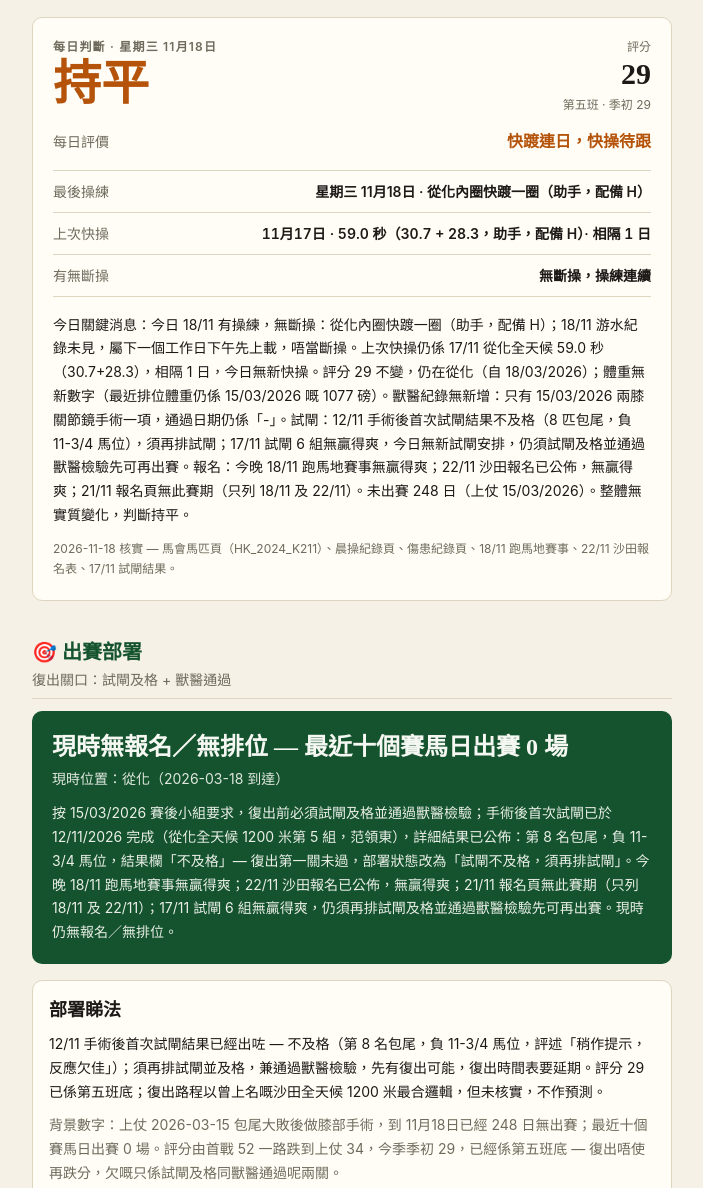
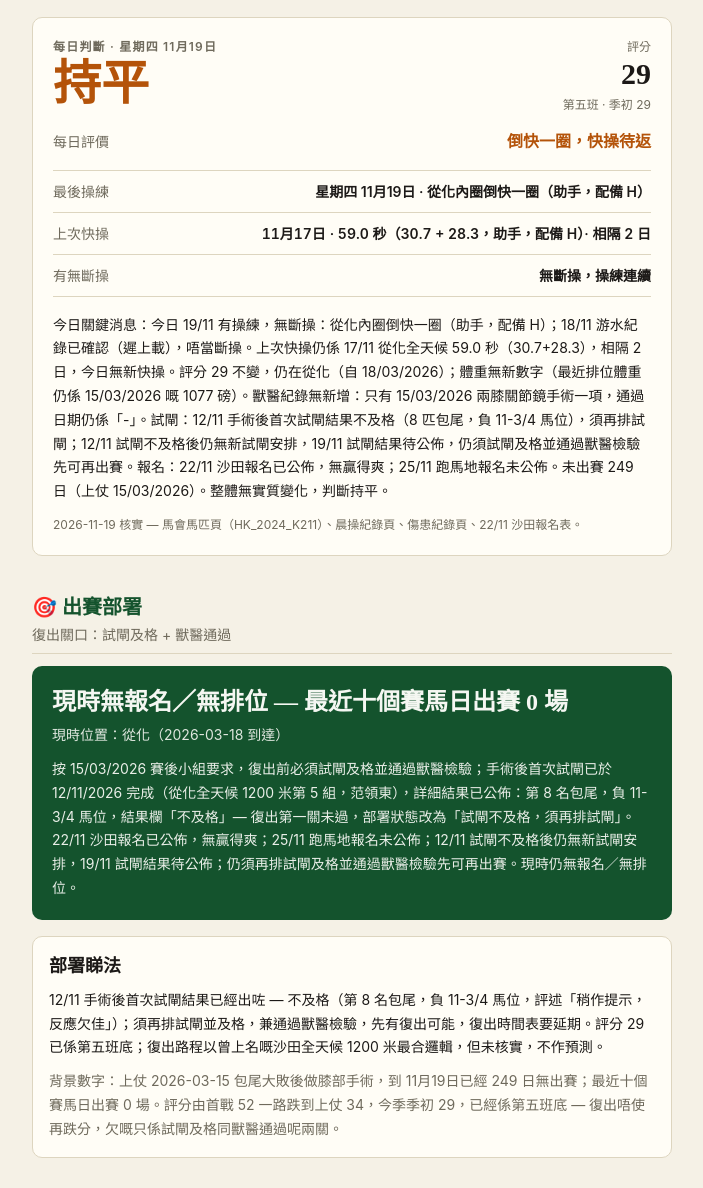
Before and after one commit to taiwah1995/san-zhi-ma-guan-zhu-zu, a plain HTML site: page ying-de-shuang.html in a window 1280 px wide. Shown: the part 1006-2194 px from the top of the page, without its empty margins (288-991 px from the left). Drawn offline with Linux system fonts and the light colour scheme.

Commit message:
Update ying-de-shuang.html (2026-11-19)

```diff
--- a/ying-de-shuang.html
+++ b/ying-de-shuang.html
@@ -475,7 +475,7 @@
       <section class="card" style="margin-top:20px; padding:20px;" aria-label="每日判斷">
         <div class="verdict-head">
           <div>
-            <p class="kicker">每日判斷 · 星期三 11月18日</p>
+            <p class="kicker">每日判斷 · 星期四 11月19日</p>
             <p class="verdict-word font-display">持平</p>
           </div>
           <div class="rating-box">
@@ -486,24 +486,24 @@
         </div>
         <p class="phrase-row">
           <span class="lbl">每日評價</span>
-          <span class="phrase font-display">快踱連日，快操待跟</span>
+          <span class="phrase font-display">倒快一圈，快操待返</span>
         </p>
         <dl class="proof">
           <div>
             <dt>最後操練</dt>
-            <dd>星期三 11月18日 · 從化內圈快踱一圈（助手，配備 H）</dd>
+            <dd>星期四 11月19日 · 從化內圈倒快一圈（助手，配備 H）</dd>
           </div>
           <div>
             <dt>上次快操</dt>
-            <dd class="tnum">11月17日 · 59.0 秒（30.7 + 28.3，助手，配備 H）· 相隔 1 日</dd>
+            <dd class="tnum">11月17日 · 59.0 秒（30.7 + 28.3，助手，配備 H）· 相隔 2 日</dd>
           </div>
           <div>
             <dt>有無斷操</dt>
             <dd>無斷操，操練連續</dd>
           </div>
         </dl>
-        <p class="summary-text">今日關鍵消息：今日 18/11 有操練，無斷操：從化內圈快踱一圈（助手，配備 H）；18/11 游水紀錄未見，屬下一個工作日下午先上載，唔當斷操。上次快操仍係 17/11 從化全天候 59.0 秒（30.7+28.3），相隔 1 日，今日無新快操。評分 29 不變，仍在從化（自 18/03/2026）；體重無新數字（最近排位體重仍係 15/03/2026 嘅 1077 磅）。獸醫紀錄無新增：只有 15/03/2026 兩膝關節鏡手術一項，通過日期仍係「-」。試閘：12/11 手術後首次試閘結果不及格（8 匹包尾，負 11-3/4 馬位），須再排試閘；17/11 試閘 6 組無贏得爽，今日無新試閘安排，仍須試閘及格並通過獸醫檢驗先可再出賽。報名：今晚 18/11 跑馬地賽事無贏得爽；22/11 沙田報名已公佈，無贏得爽；21/11 報名頁無此賽期（只列 18/11 及 22/11）。未出賽 248 日（上仗 15/03/2026）。整體無實質變化，判斷持平。</p>
-        <p class="source-note">2026-11-18 核實 — 馬會馬匹頁（HK_2024_K211）、晨操紀錄頁、傷患紀錄頁、18/11 跑馬地賽事、22/11 沙田報名表、17/11 試閘結果。</p>
+        <p class="summary-text">今日關鍵消息：今日 19/11 有操練，無斷操：從化內圈倒快一圈（助手，配備 H）；18/11 游水紀錄已確認（遲上載），唔當斷操。上次快操仍係 17/11 從化全天候 59.0 秒（30.7+28.3），相隔 2 日，今日無新快操。評分 29 不變，仍在從化（自 18/03/2026）；體重無新數字（最近排位體重仍係 15/03/2026 嘅 1077 磅）。獸醫紀錄無新增：只有 15/03/2026 兩膝關節鏡手術一項，通過日期仍係「-」。試閘：12/11 手術後首次試閘結果不及格（8 匹包尾，負 11-3/4 馬位），須再排試閘；12/11 試閘不及格後仍無新試閘安排，19/11 試閘結果待公佈，仍須試閘及格並通過獸醫檢驗先可再出賽。報名：22/11 沙田報名已公佈，無贏得爽；25/11 跑馬地報名未公佈。未出賽 249 日（上仗 15/03/2026）。整體無實質變化，判斷持平。</p>
+        <p class="source-note">2026-11-19 核實 — 馬會馬匹頁（HK_2024_K211）、晨操紀錄頁、傷患紀錄頁、22/11 沙田報名表。</p>
       </section>
 
       <!-- Deployment -->
@@ -515,12 +515,12 @@
       <section class="deploy-status" aria-label="出賽部署狀態">
         <p class="big font-display">現時無報名／無排位 — 最近十個賽馬日出賽 0 場</p>
         <p class="loc">現時位置：從化（2026-03-18 到達）</p>
-        <p class="req">按 15/03/2026 賽後小組要求，復出前必須試閘及格並通過獸醫檢驗；手術後首次試閘已於 12/11/2026 完成（從化全天候 1200 米第 5 組，范領東），詳細結果已公佈：第 8 名包尾，負 11-3/4 馬位，結果欄「不及格」— 復出第一關未過，部署狀態改為「試閘不及格，須再排試閘」。今晚 18/11 跑馬地賽事無贏得爽；22/11 沙田報名已公佈，無贏得爽；21/11 報名頁無此賽期（只列 18/11 及 22/11）；17/11 試閘 6 組無贏得爽，仍須再排試閘及格並通過獸醫檢驗先可再出賽。現時仍無報名／無排位。</p>
+        <p class="req">按 15/03/2026 賽後小組要求，復出前必須試閘及格並通過獸醫檢驗；手術後首次試閘已於 12/11/2026 完成（從化全天候 1200 米第 5 組，范領東），詳細結果已公佈：第 8 名包尾，負 11-3/4 馬位，結果欄「不及格」— 復出第一關未過，部署狀態改為「試閘不及格，須再排試閘」。22/11 沙田報名已公佈，無贏得爽；25/11 跑馬地報名未公佈；12/11 試閘不及格後仍無新試閘安排，19/11 試閘結果待公佈；仍須再排試閘及格並通過獸醫檢驗先可再出賽。現時仍無報名／無排位。</p>
       </section>
       <section class="card deploy-view" aria-label="部署睇法">
         <h3 class="font-display">部署睇法</h3>
         <p>12/11 手術後首次試閘結果已經出咗 — 不及格（第 8 名包尾，負 11-3/4 馬位，評述「稍作提示，反應欠佳」）；須再排試閘並及格，兼通過獸醫檢驗，先有復出可能，復出時間表要延期。評分 29 已係第五班底；復出路程以曾上名嘅沙田全天候 1200 米最合邏輯，但未核實，不作預測。</p>
-        <p class="dim">背景數字：上仗 2026-03-15 包尾大敗後做膝部手術，到 11月18日已經 248 日無出賽；最近十個賽馬日出賽 0 場。評分由首戰 52 一路跌到上仗 34，今季季初 29，已經係第五班底 — 復出唔使再跌分，欠嘅只係試閘及格同獸醫通過呢兩關。</p>
+        <p class="dim">背景數字：上仗 2026-03-15 包尾大敗後做膝部手術，到 11月19日已經 249 日無出賽；最近十個賽馬日出賽 0 場。評分由首戰 52 一路跌到上仗 34，今季季初 29，已經係第五班底 — 復出唔使再跌分，欠嘅只係試閘及格同獸醫通過呢兩關。</p>
       </section>
 
       <!-- Fast work trend -->
@@ -603,6 +603,13 @@
         <li class="snap-item">
           <span class="snap-badge font-display">持平</span>
           <div class="txt">
+            <p><span class="head">星期四 11月19日</span><span class="meta tnum"> · 每日評價「倒快一圈，快操待返」 · 最後操練 11月19日 從化內圈倒快一圈 · 上次快操 11月17日 59.0秒（2 日前）· 評分 29</span></p>
+            <p style="margin-top:4px; line-height:1.7;">19/11 持平「倒快一圈，快操待返」：從化內圈倒快一圈（助手，配備 H）；上次快操 17/11 59.0 秒，相隔 2 日，今日無新快操；18/11 游水紀錄已確認（遲上載）；無斷操；未出賽 249 日（上仗 15/03/2026）。</p>
+          </div>
+        </li>
+        <li class="snap-item">
+          <span class="snap-badge font-display">持平</span>
+          <div class="txt">
             <p><span class="head">星期三 11月18日</span><span class="meta tnum"> · 每日評價「快踱連日，快操待跟」 · 最後操練 11月18日 從化內圈快踱一圈 · 上次快操 11月17日 59.0秒（1 日前）· 評分 29</span></p>
             <p style="margin-top:4px; line-height:1.7;">18/11 持平「快踱連日，快操待跟」：從化內圈快踱一圈（助手，配備 H）；上次快操 17/11 59.0 秒，相隔 1 日，今日無新快操；18/11 游水紀錄未見，屬下一個工作日下午先上載，唔當斷操；無斷操；未出賽 248 日（上仗 15/03/2026）。</p>
           </div>
@@ -661,13 +668,6 @@
           <div class="txt">
             <p><span class="head">星期二 11月10日</span><span class="meta tnum"> · 每日評價「快踱如常，靜候試閘」 · 最後操練 11月10日 從化內圈快踱一圈 · 上次快操 11月9日 57.5秒（1 日前）· 評分 29</span></p>
             <p style="margin-top:4px; line-height:1.7;">10/11/2026：從化內圈快踱一圈，無斷操；上次快操仍為 09/11 全天候 57.5 秒，相隔 1 日，今日無新快操；評分 29 不變；14/11 沙田報名已出，文家良馬房無贏得爽；11/11 跑馬地亦無佢；試閘無新安排（最近 24/02/2026），獸醫通過日期仍未列明；未出賽 240 日；整體無實質變化，判斷持平。</p>
-          </div>
-        </li>
-        <li class="snap-item">
-          <span class="snap-badge font-display">進步</span>
-          <div class="txt">
-            <p><span class="head">星期一 11月9日</span><span class="meta tnum"> · 每日評價「快操回勇，試閘待排」 · 最後操練 11月9日 快操＋踱步 · 上次快操 11月9日 57.5秒（0 日前）· 評分 29</span></p>
-            <p style="margin-top:4px; line-height:1.7;">今日從化全天候快操 57.5 秒（31.1 + 26.4），較 01/11 同跑道 59.6 秒快 2.1 秒，另有飛機場踱步，操練連續無斷操，輕微進步，係首個進步判斷。評分 29 不變，仍未試閘、未報名：11/11 跑馬地報名表已查無贏得爽，15/11 賽期表顯示並無賽事，14/11 沙田報名未公布、未核實；手術後試閘及獸醫檢驗通過日期仍未列明。上仗 15/03/2026 至今 239 日未出賽。</p>
           </div>
         </li>
       </ul>
```
